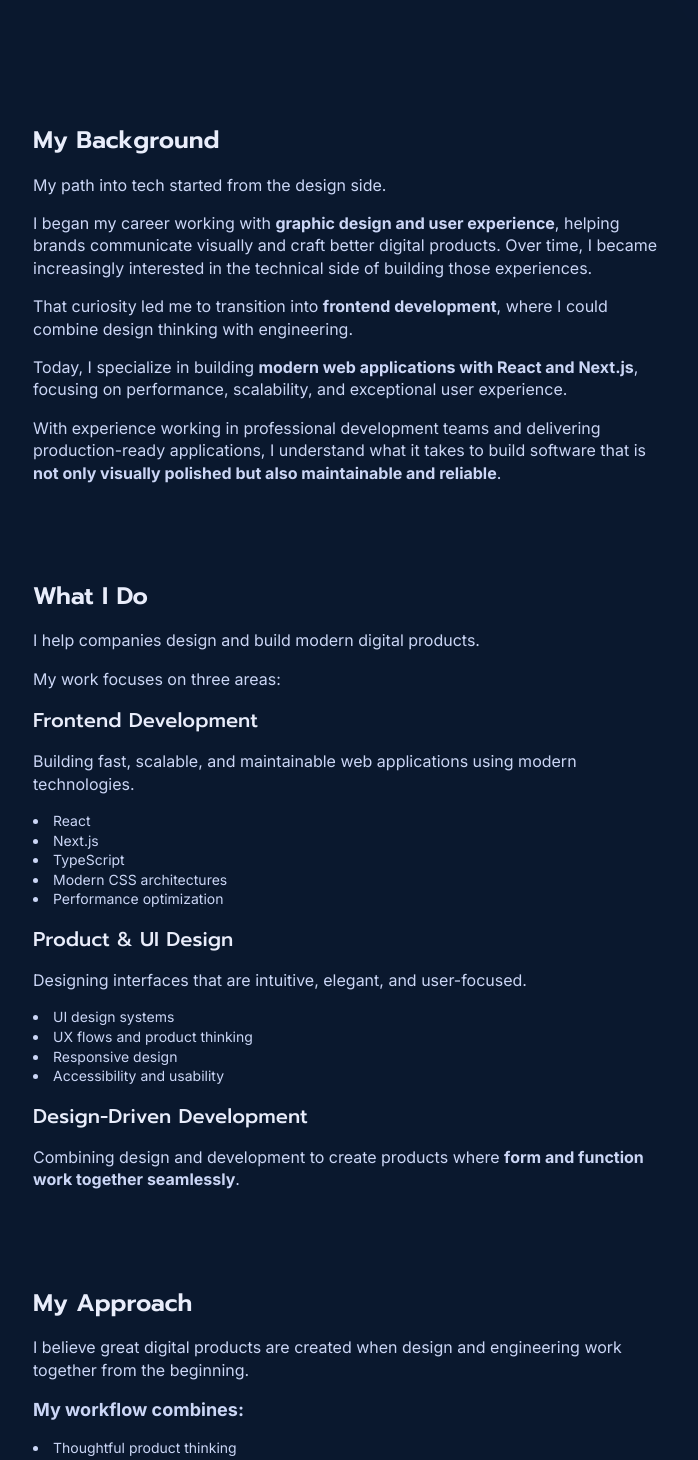
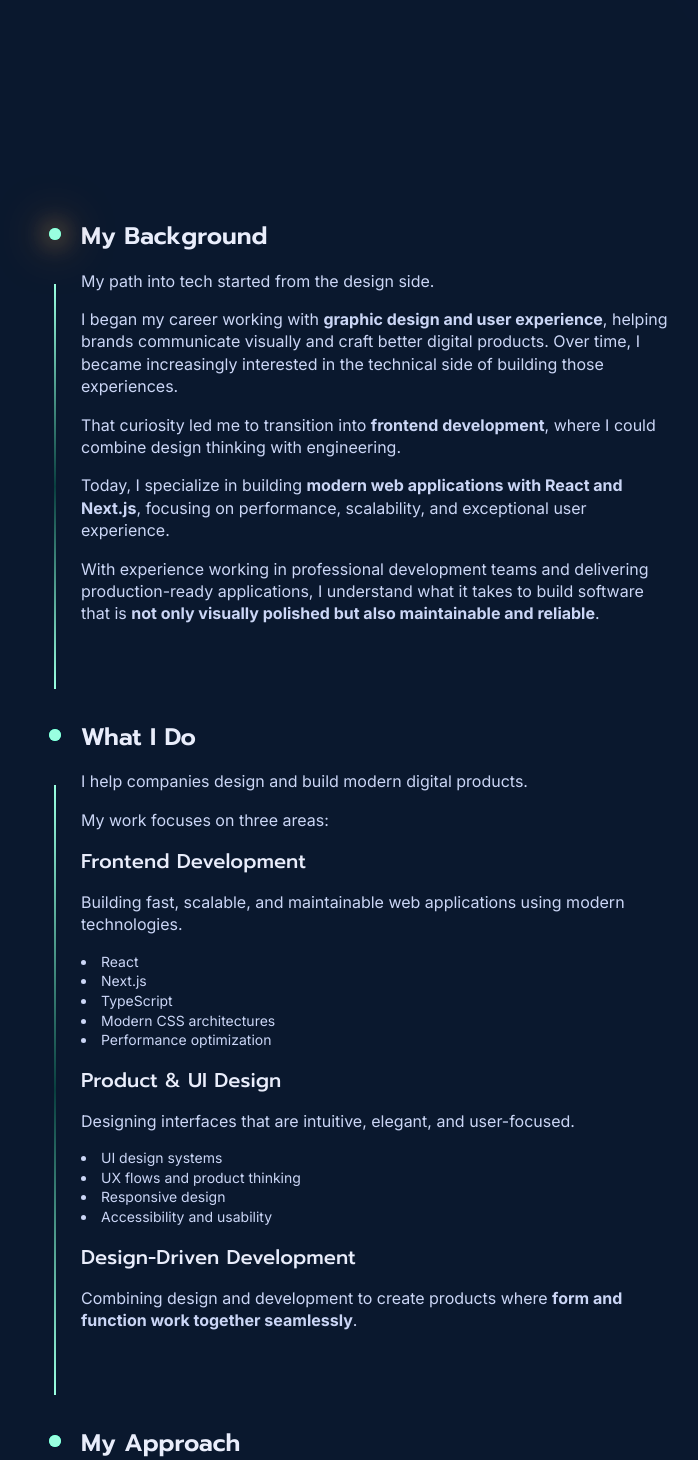
Before and after one commit to Bjornhona/asa-eriksson-portfolio, a Next.js app: page /en/about in a window 1280 px wide. Shown: the part 740-2200 px from the top of the page, without its empty margins (287-985 px from the left). Built offline with nearby package versions, Linux system fonts and the light colour scheme.

Commit message:
animated time line in About Page

```diff
--- a/src/app/[locale]/about/page.tsx
+++ b/src/app/[locale]/about/page.tsx
@@ -1,18 +1,21 @@
 "use client";
+import { useState } from "react";
 import { motion } from "framer-motion";
 import { container, fadeInUp } from "@/lib/animations";
 import TitleHoverGlow from "@/components/TitleHoverGlow/TitleHoverGlow";
 import BlendImageFilter from "@/components/BlendImageFilter/BlendImageFilter";
 import { Button } from "@/ui";
 import { MailIcon } from "lucide-react";
+import { TimeLineWrapper } from "@/components/TimeLineWrapper/TimeLineWrapper";
 
 const AboutPage = () => {
+  const [activeIndex, setActiveIndex] = useState(0);
   const experience = new Date().getFullYear() - 2019;
 
   return (
     <div className="relative container pt-[64px] pb-12">
       <motion.div
-        className="absolute right-0 w-[40vw] h-[40vw] aspect-square overflow-hidden rounded-full ml-auto z-0"
+        className="absolute right-[var(--space-4)] sm:right-[var(--space-6)] md:right-[var(--space-8)] lg:right-[var(--space-10)] xl:right-[var(--space-12)] w-[40vw] h-[40vw] aspect-square overflow-hidden rounded-full"
         variants={fadeInUp}
         initial="initial"
         animate="animate"
@@ -23,6 +26,7 @@ const AboutPage = () => {
           width={400}
           height={400}
           className="-translate-y-4 xs:-translate-y-6 sm:-translate-y-10 md:-translate-y-16"
+          loading="eager"
         />
       </motion.div>
       <div className="relative">
@@ -57,14 +61,21 @@ const AboutPage = () => {
           </motion.div>
         </div>
       </div>
+
+      <TimeLineWrapper
+        index={0}
+        activeIndex={activeIndex}
+        setActiveIndex={setActiveIndex}
+      >
         <motion.div
-        className="space-y-4 max-w-md mx-auto"
+          className="space-y-4 my-24"
           variants={container}
           initial="initial"
           whileInView="animate"
           viewport={{ once: true }}
         >
           <motion.h3 variants={fadeInUp}>My Background</motion.h3>
+
           <motion.h6 variants={fadeInUp}>
             My path into tech started from the design side.
           </motion.h6>
@@ -72,8 +83,8 @@ const AboutPage = () => {
             I began my career working with{" "}
             <strong>graphic design and user experience</strong>, helping brands
             communicate visually and craft better digital products. Over time, I
-          became increasingly interested in the technical side of building those
-          experiences.
+            became increasingly interested in the technical side of building
+            those experiences.
           </motion.h6>
           <motion.h6 variants={fadeInUp}>
             That curiosity led me to transition into{" "}
@@ -83,7 +94,8 @@ const AboutPage = () => {
           <motion.h6 variants={fadeInUp}>
             Today, I specialize in building{" "}
             <strong>modern web applications with React and Next.js</strong>,
-          focusing on performance, scalability, and exceptional user experience.
+            focusing on performance, scalability, and exceptional user
+            experience.
           </motion.h6>
           <motion.h6 variants={fadeInUp}>
             With experience working in professional development teams and
@@ -95,9 +107,15 @@ const AboutPage = () => {
             .
           </motion.h6>
         </motion.div>
+      </TimeLineWrapper>
 
+      <TimeLineWrapper
+        index={1}
+        activeIndex={activeIndex}
+        setActiveIndex={setActiveIndex}
+      >
         <motion.div
-        className="space-y-4 max-w-md mx-auto my-24"
+          className="space-y-4"
           variants={container}
           initial="initial"
           whileInView="animate"
@@ -136,7 +154,9 @@ const AboutPage = () => {
               UX flows and product thinking
             </motion.li>
             <motion.li variants={fadeInUp}>Responsive design</motion.li>
-          <motion.li variants={fadeInUp}>Accessibility and usability</motion.li>
+            <motion.li variants={fadeInUp}>
+              Accessibility and usability
+            </motion.li>
           </motion.ul>
 
           <motion.h4 variants={fadeInUp}>Design-Driven Development</motion.h4>
@@ -145,7 +165,13 @@ const AboutPage = () => {
             <strong>form and function work together seamlessly</strong>.
           </motion.h6>
         </motion.div>
+      </TimeLineWrapper>
 
+      <TimeLineWrapper
+        index={2}
+        activeIndex={activeIndex}
+        setActiveIndex={setActiveIndex}
+      >
         <motion.div
           className="space-y-4 max-w-md mx-auto my-24"
           variants={container}
@@ -163,7 +189,9 @@ const AboutPage = () => {
             <strong>My workflow combines:</strong>
           </motion.h5>
           <motion.ul variants={fadeInUp} className="list-disc list-inside">
-          <motion.li variants={fadeInUp}>Thoughtful product thinking</motion.li>
+            <motion.li variants={fadeInUp}>
+              Thoughtful product thinking
+            </motion.li>
             <motion.li variants={fadeInUp}>Strong visual design</motion.li>
             <motion.li variants={fadeInUp}>Clean and scalable code</motion.li>
           </motion.ul>
@@ -206,7 +234,13 @@ const AboutPage = () => {
             frontend architectures.
           </motion.h6>
         </motion.div>
+      </TimeLineWrapper>
 
+      <TimeLineWrapper
+        index={3}
+        activeIndex={activeIndex}
+        setActiveIndex={setActiveIndex}
+      >
         <motion.div
           className="relative space-y-4 max-w-md mx-auto my-24"
           variants={container}
@@ -226,7 +260,13 @@ const AboutPage = () => {
             glows.&quot;
           </motion.h4>
         </motion.div>
+      </TimeLineWrapper>
 
+      <TimeLineWrapper
+        index={4}
+        activeIndex={activeIndex}
+        setActiveIndex={setActiveIndex}
+      >
         <motion.div
           className="space-y-4 max-w-md mx-auto my-24"
           variants={container}
@@ -236,8 +276,8 @@ const AboutPage = () => {
         >
           <motion.h6 variants={fadeInUp}>
             If you’re looking for a developer who understands both{" "}
-          <strong>product design and frontend engineering</strong>, I’d love to
-          hear about your project.
+            <strong>product design and frontend engineering</strong>, I’d love
+            to hear about your project.
           </motion.h6>
 
           <motion.h6 variants={fadeInUp}>
@@ -249,7 +289,13 @@ const AboutPage = () => {
             Contact Me
           </Button>
         </motion.div>
+      </TimeLineWrapper>
 
+      <TimeLineWrapper
+        index={5}
+        activeIndex={activeIndex}
+        setActiveIndex={setActiveIndex}
+      >
         <motion.div
           className="space-y-4 max-w-md mx-auto my-24"
           variants={container}
@@ -265,7 +311,14 @@ const AboutPage = () => {
             <motion.li variants={fadeInUp}>Design-driven teams</motion.li>
           </motion.ul>
         </motion.div>
+      </TimeLineWrapper>
 
+      <TimeLineWrapper
+        index={6}
+        activeIndex={activeIndex}
+        setActiveIndex={setActiveIndex}
+        last={true}
+      >
         <motion.div
           className="space-y-4 max-w-md mx-auto my-24"
           variants={container}
@@ -273,7 +326,9 @@ const AboutPage = () => {
           whileInView="animate"
           viewport={{ once: true }}
         >
-        <motion.h3 variants={fadeInUp}>My long experience counts on</motion.h3>
+          <motion.h3 variants={fadeInUp}>
+            My long experience counts on
+          </motion.h3>
           <motion.h6 variants={fadeInUp}>
             {experience + 5}+ years of graphic design
             <br />
@@ -287,6 +342,7 @@ const AboutPage = () => {
             <br />
           </motion.h6>
         </motion.div>
+      </TimeLineWrapper>
     </div>
   );
 };
--- a/src/components/Hero/Hero.tsx
+++ /dev/null
@@ -1,7 +0,0 @@
-import styles from "./Hero.module.css";
-
-const Hero = () => {
-  return <div className={styles.hero}>Hero</div>;
-};
-
-export default Hero;
--- /dev/null
+++ b/src/components/TimeLineWrapper/TimeLineWrapper.tsx
@@ -0,0 +1,70 @@
+"use client";
+import { motion } from "framer-motion";
+
+interface TimeLineWrapperProps {
+  children: React.ReactNode;
+  last?: boolean;
+  index: number;
+  activeIndex: number;
+  setActiveIndex: (i: number) => void;
+}
+
+export const TimeLineWrapper = ({
+  children,
+  last,
+  index,
+  activeIndex,
+  setActiveIndex,
+}: TimeLineWrapperProps) => {
+  const isActive = index === activeIndex;
+
+  const activeDot = {
+    scale: [1, 1.35, 1],
+    filter:
+      "drop-shadow(0 0 12px hsl(var(--glow-inner))) drop-shadow(0 0 24px hsl(var(--glow-outer)))",
+    transition: {
+      duration: 0.5,
+      ease: "easeInOut" as const,
+    },
+  };
+  const unactiveDot = {
+    filter: "none",
+    scale: 1,
+  };
+
+  return (
+    <motion.div
+      className="relative max-w-md mx-auto pl-12"
+      onViewportEnter={() => setActiveIndex(index)}
+      viewport={{ amount: 0.5, once: true }}
+      initial={{ scaleY: 0 }}
+      whileInView={{ scaleY: 1 }}
+      transition={{
+        duration: 0.8,
+        ease: [0.22, 1, 0.36, 1],
+      }}
+    >
+      {/* vertical line */}
+      <div
+        className={`absolute left-4 translate-x-[5px] translate-y-16 top-0 ${last ? "bottom-16" : "bottom-0"} w-[2px] bg-blue-500`}
+        style={{
+          background:
+            "linear-gradient(to bottom, hsl(var(--glow-char)), hsl(var(--color-blue-700)), hsl(var(--glow-char)))",
+          // filter:
+          //   "drop-shadow(0 0 12px hsl(var(--glow-inner))) drop-shadow(0 0 24px hsl(var(--glow-outer)))",
+        }}
+      />
+
+      {/* animated dot */}
+      <motion.div className="absolute left-4 top-2 w-3 h-3 rounded-full bg-aqua-500">
+        <motion.div
+          className="absolute inset-0 rounded-full bg-[hsl(var(--glow-char))]"
+          animate={isActive ? activeDot : unactiveDot}
+          transition={{ duration: 0.35 }}
+        />
+      </motion.div>
+
+      {children}
+    </motion.div>
+  );
+};
--- a/src/components/TitleHoverGlow/TitleHoverGlow.module.css
+++ b/src/components/TitleHoverGlow/TitleHoverGlow.module.css
@@ -28,7 +28,7 @@
   content: attr(data-char);
   position: absolute;
   inset: 0;
-  color: hsl(var(--color-orange-500));
+  color: hsl(var(--glow-outer));
   filter: blur(16px);
   opacity: 0.7;
   z-index: -1;
```
Also changed, not shown: src/components/Hero/Hero.module.css (deleted). Lines whose indentation alone changed are shown as unchanged.
